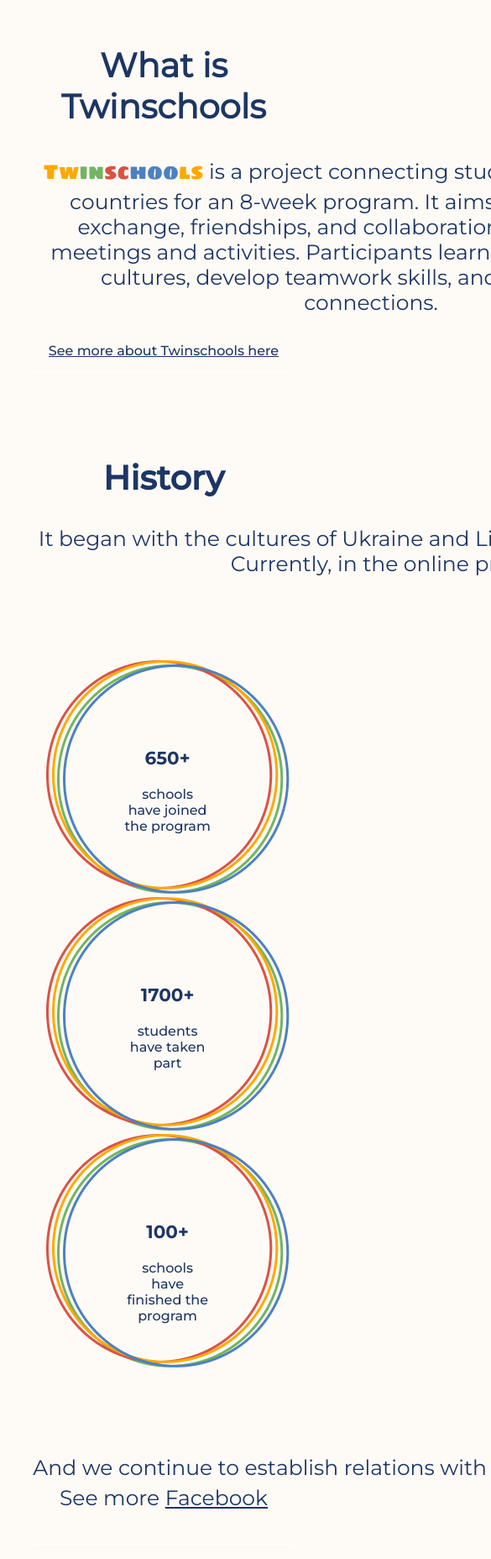
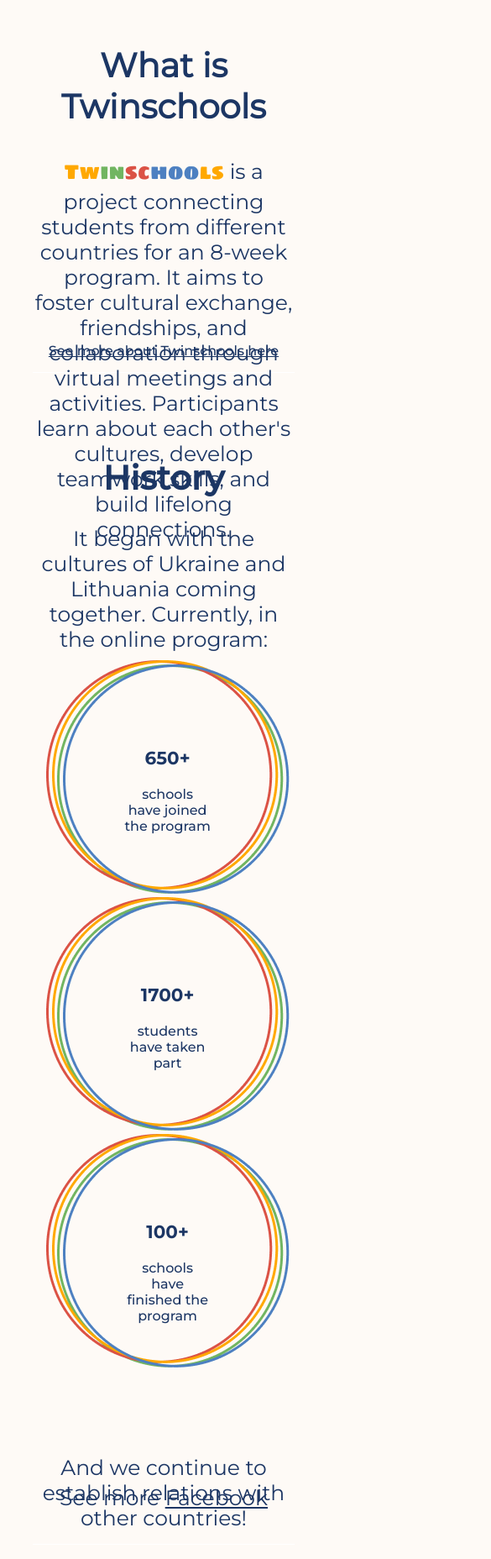
Before and after one commit to Vasilchenk23/twinschool, a React (Create React App) app: page / in a window 390 px wide. Shown: the part 748-2604 px from the top of the page at 84% size, 585 px wide, since content can reach past the window. Built offline with nearby package versions, Linux system fonts and the light colour scheme.

Commit message:
fix mobile version

```diff
--- a/src/index.css
+++ b/src/index.css
@@ -262,7 +262,7 @@
 }
 
 .page-about{
-  width: 806px;
+  max-width: 806px;
   height: 184px;
   text-align: center;
   margin: 0 auto;
@@ -301,7 +301,7 @@
 
 .page{
   text-align: center;
-  width: 877px;
+  max-width: 877px;
   height: 60px;
   font-size: 25px;
   font-family: Montserrat-Regular;
@@ -364,7 +364,7 @@
 
 .page-history{
   text-align: center;
-  width: 746px;
+  max-width: 746px;
   height: 30px;
   font-size: 25px;
   font-family: Montserrat-Regular;
@@ -425,7 +425,7 @@
 .page-program {
   margin: 0 auto;
   text-align: center;
-  width: 829px;
+  max-width: 829px;
   height: 60px;
   text-align: center;
   font-family: Montserrat-Regular;
@@ -618,6 +618,12 @@
   border-bottom: 1px solid #FFFFFF;
   width: 80%;
   margin: 0 auto;
+}
+
+@media (max-width: 1280px) {
+  .block-fqa {
+    width: 330px;
+  }
 }
 
 
@@ -909,36 +915,8 @@
   color: #1C3664;
 }
 
-/* @media (max-width: 767px) {
-  .form {
-    margin: 300px 350px;
-  }
-  .block-contact {
-    border: none;
-  }
-  .contact {
-    widows: 300px;
-    margin: 30px 0px 0px 550px;
-    font-size: 2.5rem;
-  }
-  .info-form {
-    font-size: 2rem;
-  }
+@media (max-width:1280px) {
   .twinschool-form {
     display: block;
   }
-  .info-form {
-    font-size: 3rem;
-    width: 1200px;
-    margin-left: 50px;
-  }
-  .block-submit {
-    margin-left: 200px;
-    width: 200px;
-  }
-  .footer-logo {
-    width: 1350px;
-  }
 }
-
- */
```
